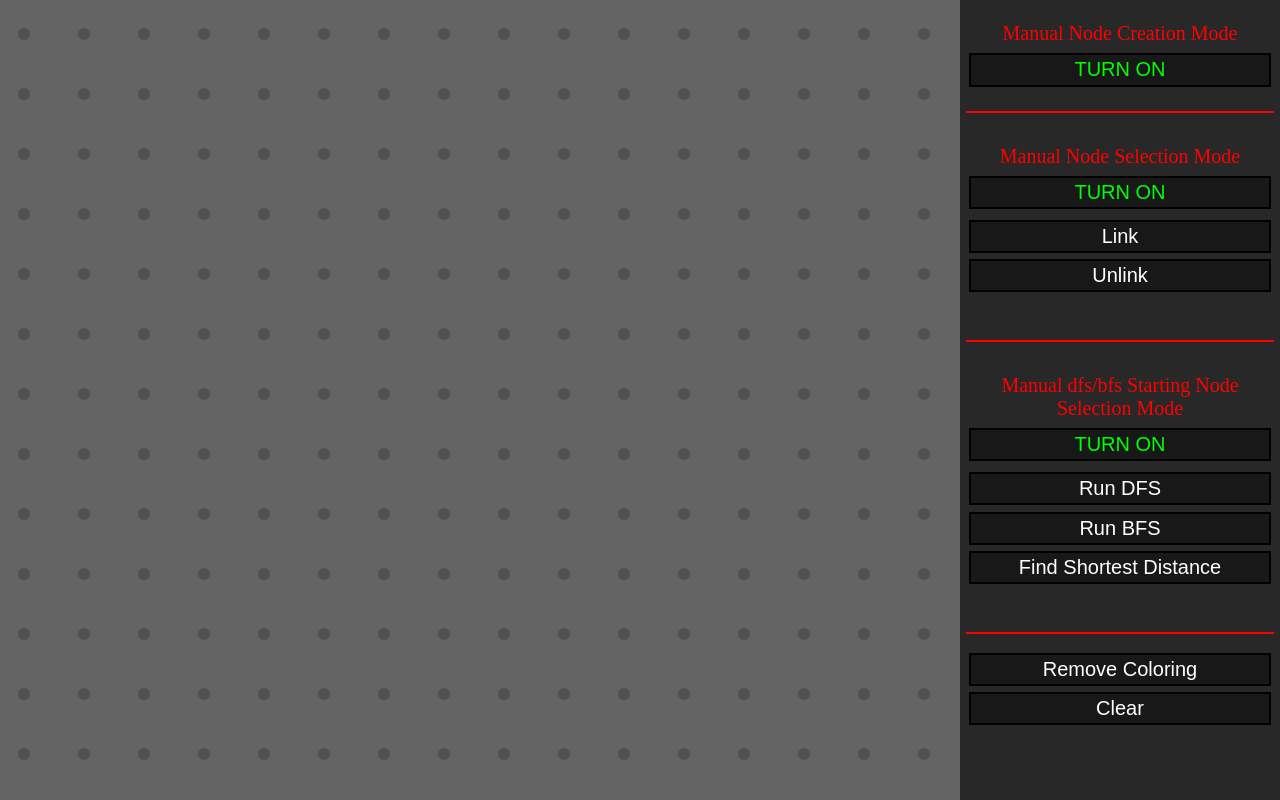
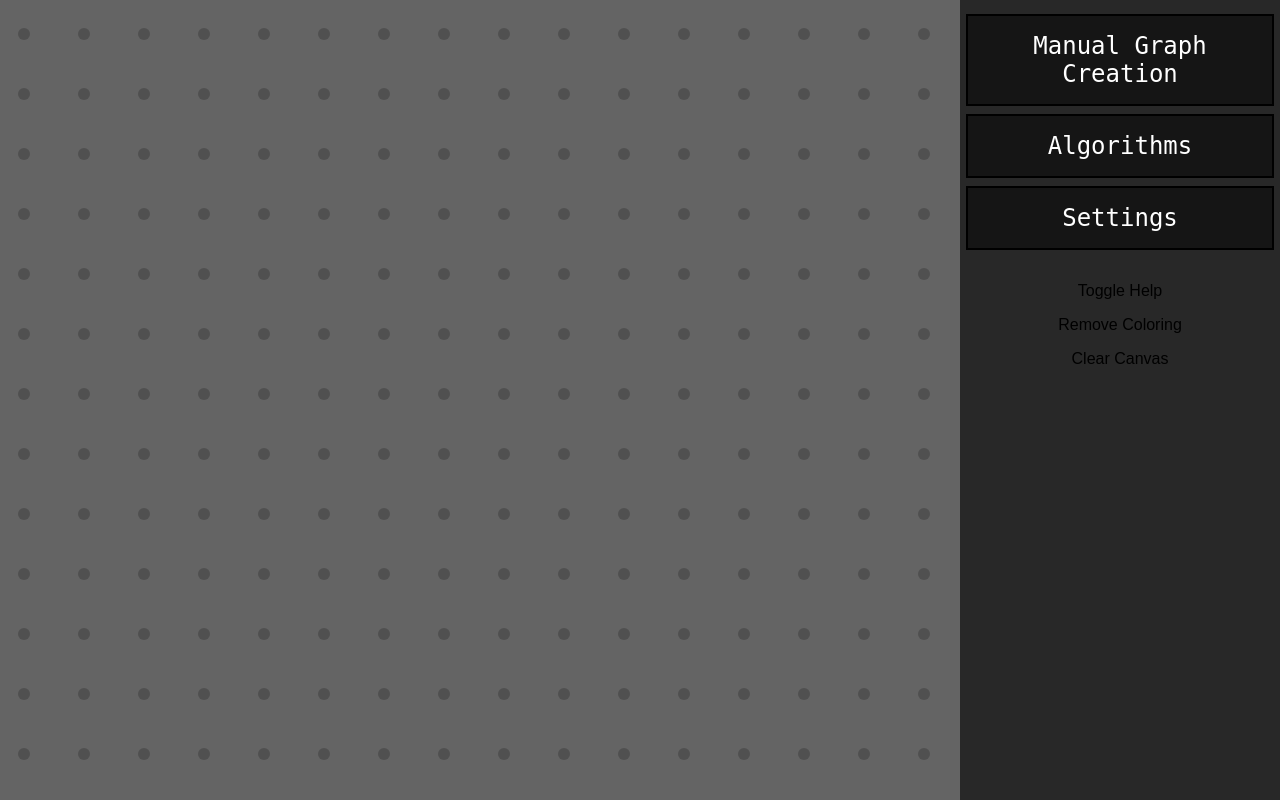
Before and after one commit to kuco23/kuco23.github.io, a PHP site: page /graph/graph.html in a window 1280 px wide. Run offline with PHP 8.4, Linux system fonts and the light colour scheme.

Commit message:
sidebar prettified

```diff
--- a/graph/graph.html
+++ b/graph/graph.html
@@ -15,6 +15,17 @@
 
     // dfs state (backtracking display)
     // edge css display
+
+    function canvasResize() {
+      $('#canvus').attr({
+        height: window.innerHeight,
+        width: window.innerWidth * 0.75
+      });
+    }
+
+    function help() {
+      $('#help').fadeToggle(1000);
+    }
 
     function toggleMode(mode) {
       let modes = ['nodeSelectionMode', 'nodeCreationMode',
@@ -36,11 +47,7 @@
         $.getScript("graphlib/graph.js")
       ).done(function(){
 
-        $('#canvus').attr({
-          height: window.innerHeight,
-          width: window.innerWidth * 0.75
-        });
-
+        canvasResize();
         var canvas = document.getElementById('canvus');
         var context = canvas.getContext('2d');
         document.graph = new Graph(context);
@@ -50,14 +57,15 @@
         });
         document.addEventListener('keydown', function(event) {
           if (event.keyCode == 32) document.graph.linkSelected();
+          else if (event.keyCode == 46) document.graph.unlinkSelected();
         });
         window.onresize = function() {
-          $('#canvus').attr({
-            height: window.innerHeight,
-            width: window.innerWidth * 0.75
-          });
+          canvasResize();
           document.graph.reset();
         };
+        $('div.options>div>span').click(function() {
+          $(this).siblings('div:first').slideToggle(1000);
+        });
 
       });
     });
@@ -70,39 +78,78 @@
 <canvas id='canvus' width=500 height=500>
 </canvas>
 
+<div class='sidebar'>
   <div class='options'>
-  <div class='title-button'>
-    <span title='Toggle creation and removal of a node by clicking
-    on its position or its placeholder'>Manual Node Creation Mode</span>
-    <button onclick = 'toggleMode("nodeCreationMode");' id='nodeCreationModeBtn'>
+
+    <div>
+      <span>Manual Graph Creation</span>
+      <div id='manualCreationTools'>
+        <button style="color: lime;" onclick = 'toggleMode("nodeCreationMode");'
+        id='nodeCreationModeBtn'>
           TURN ON
         </button>
-  </div>
-  <div class='title-button'>
-    <span title='select two nodes by clicking on them and
-    then connect them by clicking Connect or pressing spacebar'>
-      Manual Node Selection Mode
-    </span>
-    <button onclick='toggleMode("nodeSelectionMode");' id='nodeSelectionModeBtn'>
+        <button style="color: lime;" onclick='toggleMode("nodeSelectionMode");'
+        id='nodeSelectionModeBtn'>
           TURN ON
         </button>
         <button onclick='graph.linkSelected();'>Link</button>
         <button onclick='graph.unlinkSelected();'>Unlink</button>
       </div>
-  <div class='title-button'>
-    <span>Manual dfs/bfs Starting Node Selection Mode</span>
-    <button onclick='toggleMode("dfsMode");' id='dfsModeBtn'>
+    </div>
+
+    <div>
+      <span>Algorithms</span>
+      <div id='algorithms'>
+        <button style="color: lime;" onclick='toggleMode("dfsMode");'
+        id='dfsModeBtn'>
           TURN ON
         </button>
         <button onclick='graph.dfs();'>Run DFS</button>
         <button onclick='graph.bfs();'>Run BFS</button>
-    <button onclick='graph.getShortestDistance();'>Find Shortest Distance</button>
+        <button onclick='graph.getShortestDistance();'>Find Shortest Distance</buttton>
       </div>
-  <button onclick='graph.redraw();'>Remove Coloring</button>
-  <button onclick='graph.reset();'>Clear</button>
     </div>
 
-<div class='screenToSmall'>
+    <div>
+      <span>Settings</span>
+      <div id='settings'>
+        <input id='forwardEdgeColor' type='color' value='rgb(50,50,50)'>
+        <label for='forwardEdgeColor'>forward edge color</label>
+        <input type='submit' value='Submit'>
+      </div>
+    </div>
+
+  </div>
+
+  <div class='deletionOptions'>
+    <div>
+      <button onclick='help();'>Toggle Help</button>
+      <button onclick='graph.redraw();'>Remove Coloring</button>
+      <button onclick='graph.reset();'>Clear Canvas</button>
+    </div>
+  </div>
+
+</div>
+
+<div id='help'>
+  <div>
+    Manual Graph Creation:<br />
+    Here there are two buttons for toggling node creation and node selection.
+    They both have TURN ON written on by default.
+    The first one enables the mode in which you can click on a node placeholder
+    and thus create it.
+    The second button is used for toggling node selection.
+    The reason for selecting two nodes is so you can connect them with
+    clicking link (hitting enter) or disconnect them by
+    clicking unlink (hitting delete).
+    <br /><br />
+    Algorithms:<br />
+    Here the button with TURN ON written on it is used so you can select
+    a node in which you want to start the algorithm.
+  </div>
+</div>
+
+<div id='screenToSmall'>
   Sorry, but your screen is too small
 </div>
 
--- a/graph/main.css
+++ b/graph/main.css
@@ -10,7 +10,8 @@ body {
   display: block; /* magic that stops overflow */
 }
 
-.options {
+/* sidebar container */
+.sidebar {
   display: inline-block;
   overflow-x: hidden;
   overflow-y: auto;
@@ -21,47 +22,88 @@ body {
   margin: 0;
   height: 100%;
   padding: 0.5%;
-
-  font-size: 20px;
-  color: white;
-}
-.options button {
-  width: 98%;
-  padding: 1%;
-  margin: 1%;
-
-  font-size: 20px;
-  color: white;
-
-  border: 2px solid black;
-  background-color: rgba(0, 0, 0, 0.4);
-  transition: all 0.2s;
-}
-.options button:last-child {
-  margin-bottom: 4vh;
-}
-.options button:hover {
-  background-color: rgba(0, 0, 0, 0.6);
-  border: 2px solid black;
-  cursor: pointer;
-}
-.title-button {
-  margin: 0vh 0 2vh 0;
-  padding: 2vh 0 2vh 0;
-  text-align: center;
-  color: red;
-  border-bottom: 2px solid red;
-}
-.title-button>span:hover {
-  cursor: default;
-}
-.title-button button:nth-child(2) {
-  width: 98%;
-  margin: 1vh 0 1vh 0;
-  color: lime;
 }
 
-.screenToSmall {
+/* the buttons matching a specific task */
+div.options>div {
+  text-align: center;
+  background-color:rgba(20, 20, 20, .7);
+  margin: 1vh 0 1vh 0;
+  border: 2px solid black;
+  font-size: 3vh;
+}
+div.options>div>span {
+  display: block;
+  margin: 0;
+  padding: 2vh;
+  color: white;
+  background-color: rgba(20, 20, 20, .7);
+  font-family: monospace;
+  transition: all 0.5s;
+}
+div.options>div>span:hover {
+  cursor: pointer;
+  background-color: lime;
+  color: black;
+}
+div.options>div>div {
+  display: none;
+  margin: 1vh;
+  padding: 1vh;
+  text-align: center;
+}
+div.options>div>div button {
+  display: block;
+  text-decoration: none;
+  width: 98%;
+  padding: 1.5vh;
+  margin: 1vh 0 1vh 0;
+  background-color: rgba(0, 0, 0, .2);
+  color: white;
+  font-family: monospace;
+  font-size: 2vh;
+  border: 2px solid black;
+}
+div.options>div>div button:hover {
+  cursor: pointer;
+  border: 2px solid lime;
+  background-color: rgba(0, 0, 0, .5);
+}
+
+/* buttons that are on the panel by default */
+.deletionOptions>div:last-child {
+  margin: 3vh 0 2vh 0;
+  text-align: center;
+}
+.deletionOptions>div:last-child button {
+  display: block;
+  padding: 1vh;
+  margin: auto;
+  font-size: 2vh;
+  background-color: transparent;
+  border: none;
+  transition: color 0.5s;
+}
+.deletionOptions>div:last-child button:hover {
+  cursor: pointer;
+  color: rgb(150, 0, 0);
+}
+
+#help {
+  display: none;
+  position: absolute;
+  padding: 2vh;
+  right: 60%;
+  bottom: 50%;
+  transform: translate(50%, 50%);
+  font-size: 3vh;
+  color: white;
+  background-color: rgb(30, 30, 30);
+  border: 2px solid black;
+  border-radius: 1vh;
+}
+
+#screenToSmall {
   display: none;
   position: absolute;
   right: 50%;
@@ -74,10 +116,10 @@ body {
 
 @media only screen and (max-width: 800px),
 @media only screen and (max-height: 600px) {
-  .options, #canvus {
+  .sidebar, #canvus, #help {
     display: none;
   }
-  .screenToSmall {
+  #screenToSmall {
     display: block;
   }
 }
```
Lines whose indentation alone changed are shown as unchanged.
